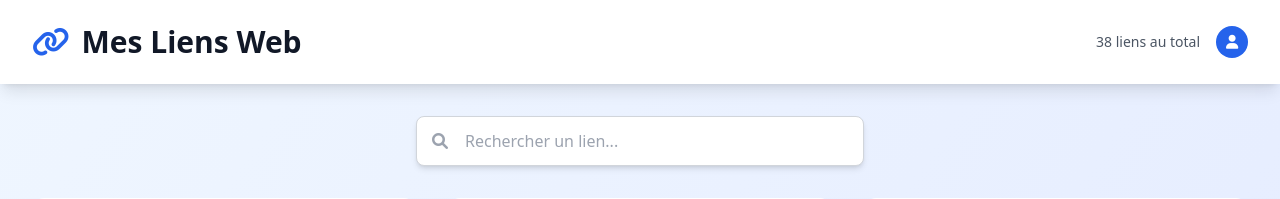
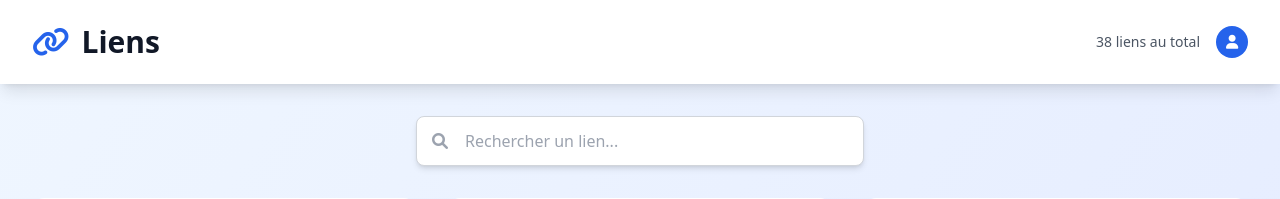
Before and after one commit to Leaksan/linkerbot, a Flask app: page / in a window 1280 px wide. Shown: the top 199 px of the page. Run offline with Flask 3, Linux system fonts and the light colour scheme; some libraries are stand-ins or nearby versions.

Commit message:
Update index.html

```diff
--- a/api/templates/index.html
+++ b/api/templates/index.html
@@ -3,7 +3,7 @@
 <head>
     <meta charset="UTF-8">
     <meta name="viewport" content="width=device-width, initial-scale=1.0">
-    <title>Mes Liens Web</title>
+    <title>Linkerpromax</title>
     <script src="https://cdn.tailwindcss.com"></script>
     <script>
         tailwind.config = {
@@ -26,7 +26,7 @@
             <div class="flex justify-between items-center py-6">
                 <div class="flex items-center">
                     <i class="fas fa-link text-blue-600 text-3xl mr-3"></i>
-                    <h1 class="text-3xl font-bold text-gray-900">Mes Liens Web</h1>
+                    <h1 class="text-3xl font-bold text-gray-900">Liens</h1>
                 </div>
                 <div class="flex items-center space-x-4">
                     <span class="text-sm text-gray-600">
```
